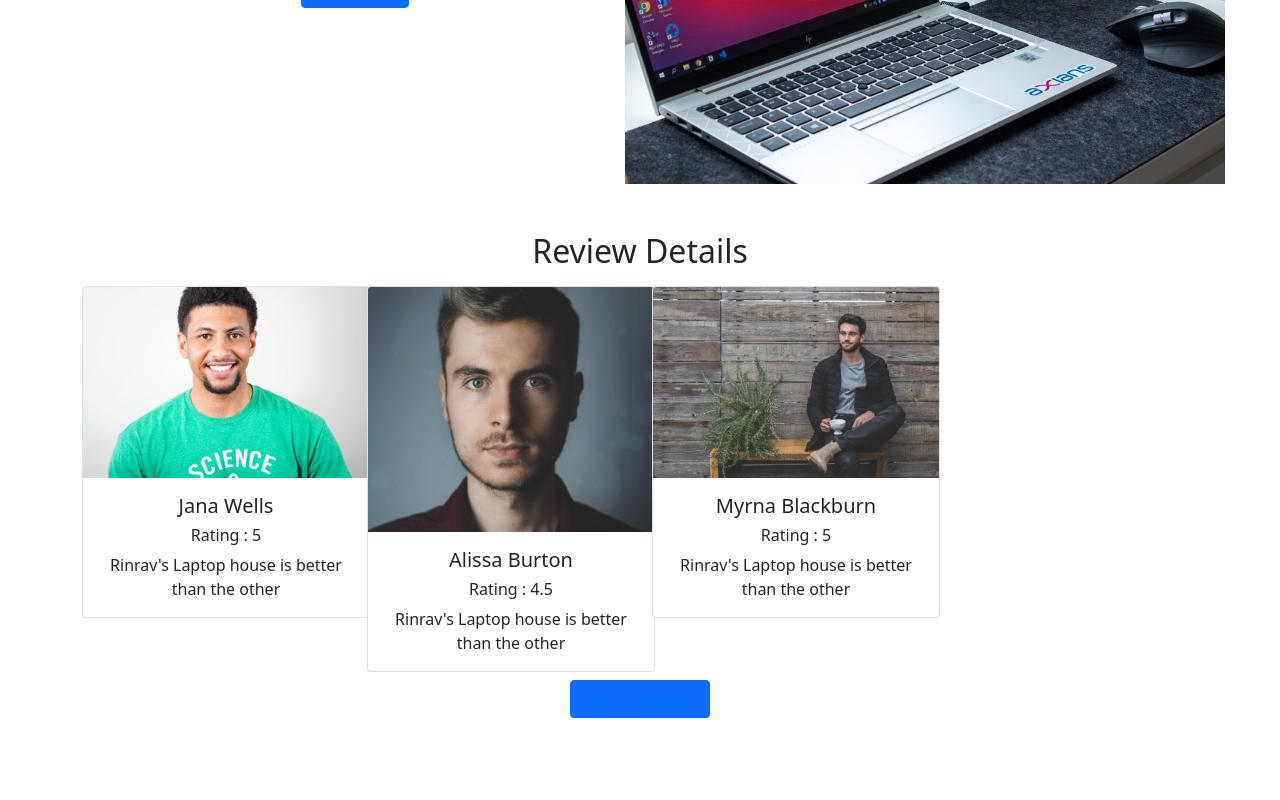
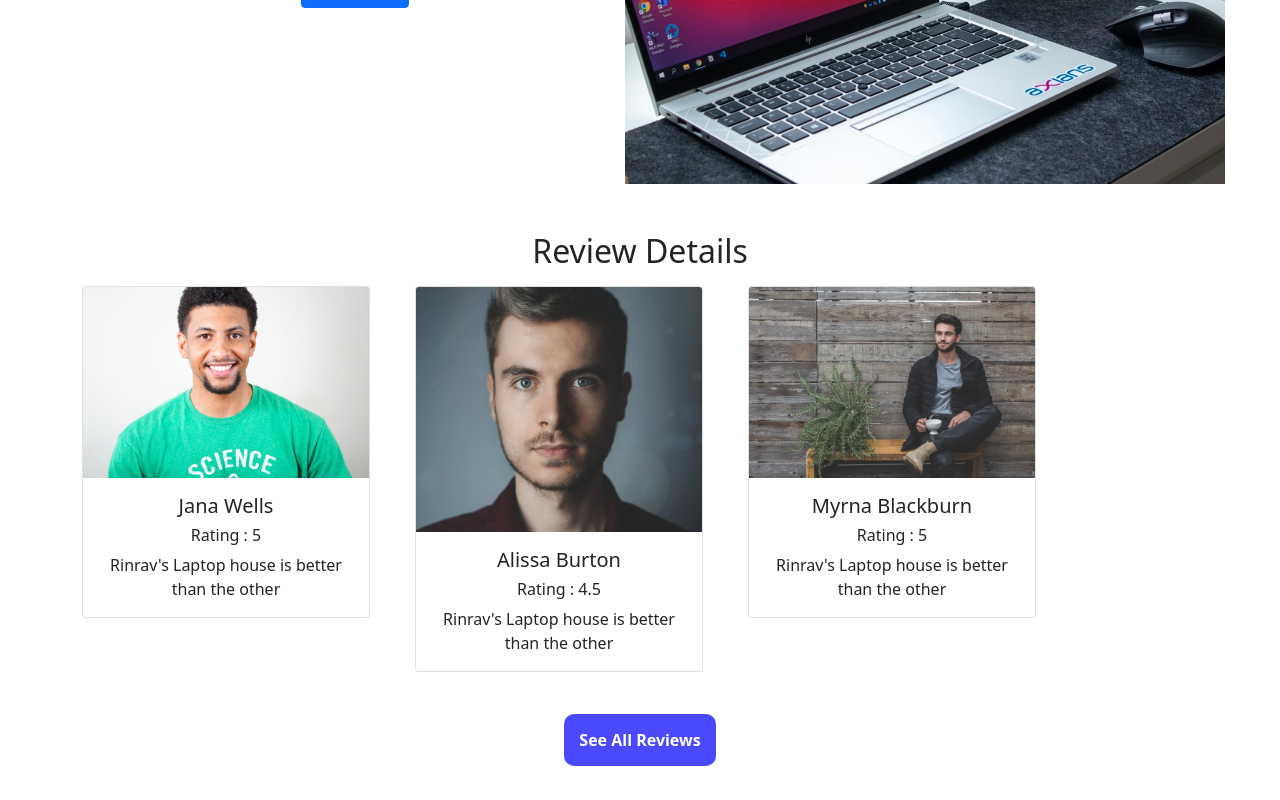
Before and after one commit to RefatRingky/product-analysis-website, a React (Create React App) app: page / in a window 1280 px wide. Shown: the part 324-1124 px from the top of the page. Before the commit the page ends 1042 px from the top, so only its background shows below. Built offline with nearby package versions, Linux system fonts and the light colour scheme.

Commit message:
README.md file edit commit

```diff
--- a/src/Component/Home/Home.css
+++ b/src/Component/Home/Home.css
@@ -6,3 +6,16 @@ h1{
 h3{
     font-weight: 700;
 }
+.Custom-Button a {
+    width: 100px;
+    background-color: rgb(74, 74, 252);
+    padding: 15px;
+    color: white;
+    border-radius: 10px;
+    text-decoration: none;
+    font-weight: 700;
+}
+
+.Custom-Button a:hover {
+    color: aqua;
+}
--- a/src/Component/Home/Home.js
+++ b/src/Component/Home/Home.js
@@ -30,12 +30,12 @@ const Home = () => {
             <h2>Review Details</h2>
             <div >
 
-                <div className='row d-flex'>
+                <div className='row d-flex gap-5'>
                     {reviews.slice(0,3).map(review => <ReviewCard key={review.id} review={review}></ReviewCard>)}
 
                 </div>
             </div>
-            <div className='text-center btn btn-primary'>
+            <div className='text-center Custom-Button py-5'>
                <Link to='/review'>See All Reviews</Link>
             </div>
      </div>
--- a/src/Component/Review/Review.js
+++ b/src/Component/Review/Review.js
@@ -6,7 +6,7 @@ const Review = () => {
     const [reviews,setReview] = useReview();
     return (
         <div className='container'>
-           <div className='row d-flex'>
+           <div className='row d-flex gap-5'>
            {
               reviews.map(review=> <ReviewCard key={review.id} review={review}></ReviewCard>)
            }
--- a/src/Component/ReviewCard/ReviewCard2.js
+++ b/src/Component/ReviewCard/ReviewCard2.js
@@ -4,7 +4,7 @@ import { Card } from 'react-bootstrap';
 const ReviewCard2 = (props) => {
     const { name, rating, picture, review } = props.review;
     return (
-        <div className='col-4 py-2'>
+        <div className='col-3 py-2 '>
         <Card style={{ width: '18rem' }}>
             <Card.Img variant="top" src={`${picture}`} />
             <Card.Body>
```
Also changed, not shown: 1 other file (tests, documents, lock files or other folders).
